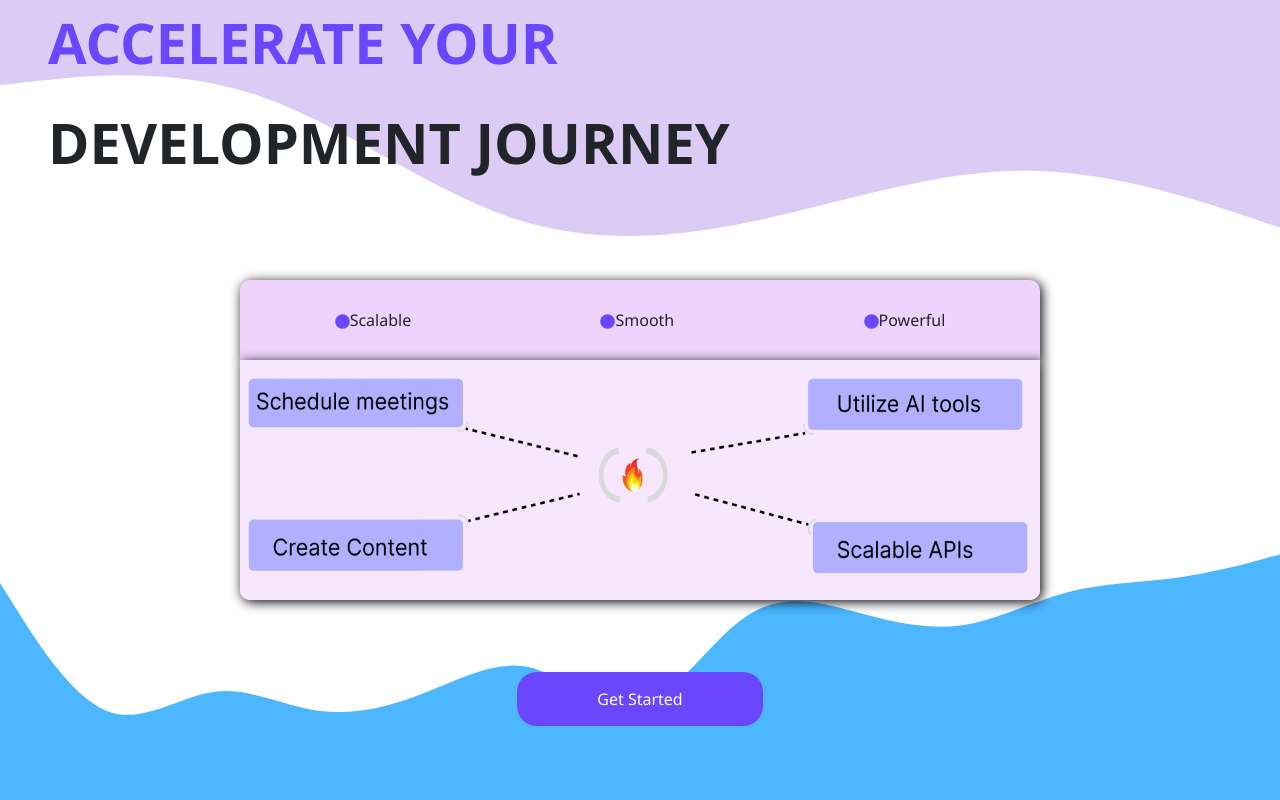
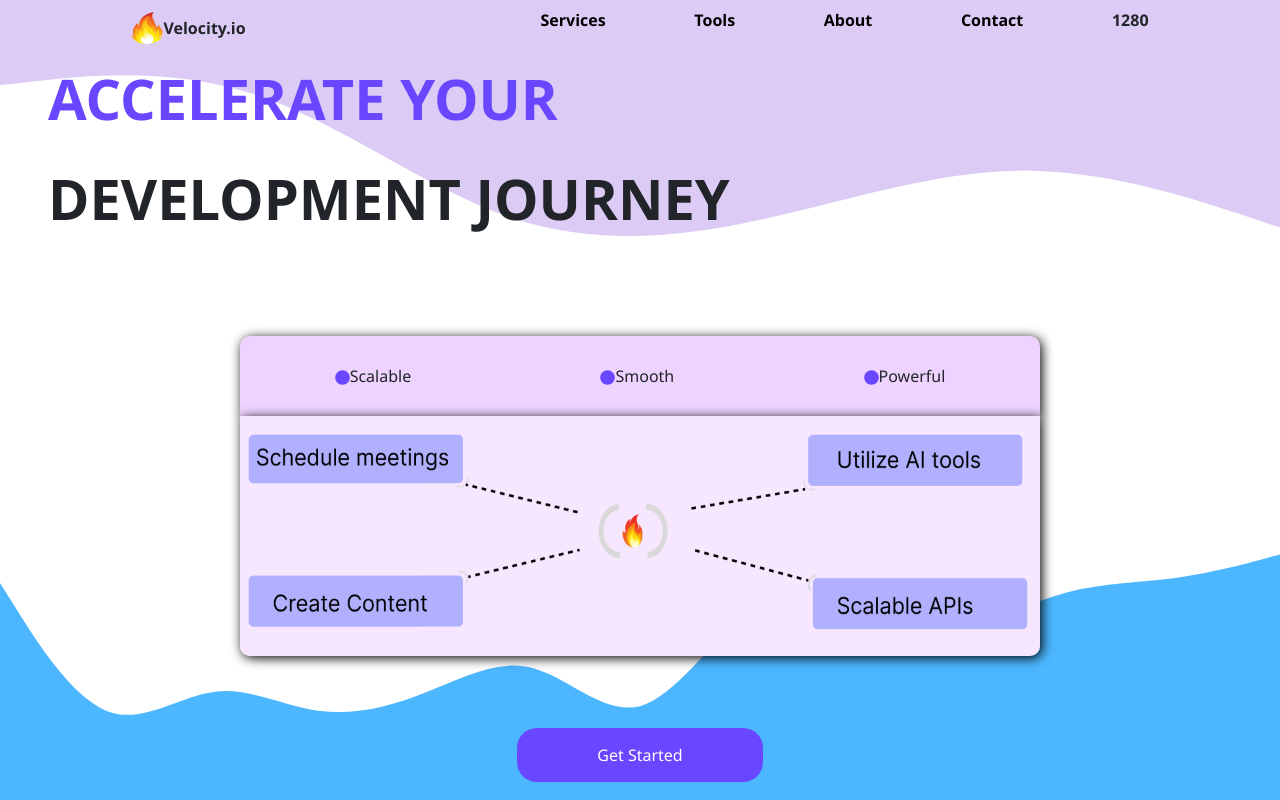
Before and after one commit to SoumyadeepOSD/Velocity, a React (Vite) app: page / in a window 1280 px wide. Shown: the top 800 px of the page. Built offline with nearby package versions, Linux system fonts and the light colour scheme.

Commit message:
Minor bug fixed

```diff
--- a/src/Components/Home.jsx
+++ b/src/Components/Home.jsx
@@ -13,18 +13,16 @@ function Home() {
       <svg style={{zIndex:-1, position:"absolute"}} xmlns="http://www.w3.org/2000/svg" viewBox="0 0 1440 320">
         <path fill="#5000ca" fillOpacity="0.2" d="M0,96L48,90.7C96,85,192,75,288,106.7C384,139,480,213,576,245.3C672,277,768,267,864,245.3C960,224,1056,192,1152,192C1248,192,1344,224,1392,240L1440,256L1440,0L1392,0C1344,0,1248,0,1152,0C1056,0,960,0,864,0C768,0,672,0,576,0C480,0,384,0,288,0C192,0,96,0,48,0L0,0Z"></path>
       </svg>
-
-
+      <Header/>
       {/* <Header/> */}
       <Hero/>
       <Card/>
       <MyButton name="Get Started"/>
+      <About/>
+      <Contact/>
       <svg style={{zIndex:-1, position:"absolute", bottom:-10}} xmlns="http://www.w3.org/2000/svg" viewBox="0 0 1440 320">
         <path fill="#0099ff" fillOpacity="0.7" d="M0,64L20,96C40,128,80,192,120,208C160,224,200,192,240,186.7C280,181,320,203,360,208C400,213,440,203,480,186.7C520,171,560,149,600,160C640,171,680,213,720,202.7C760,192,800,128,840,101.3C880,75,920,85,960,96C1000,107,1040,117,1080,112C1120,107,1160,85,1200,74.7C1240,64,1280,64,1320,58.7C1360,53,1400,43,1420,37.3L1440,32L1440,320L1420,320C1400,320,1360,320,1320,320C1280,320,1240,320,1200,320C1160,320,1120,320,1080,320C1040,320,1000,320,960,320C920,320,880,320,840,320C800,320,760,320,720,320C680,320,640,320,600,320C560,320,520,320,480,320C440,320,400,320,360,320C320,320,280,320,240,320C200,320,160,320,120,320C80,320,40,320,20,320L0,320Z"></path>
       </svg>
-
-      <About/>
-      <Contact/>
     </div>
   )
 }
--- a/src/sections/About.jsx
+++ b/src/sections/About.jsx
@@ -1,6 +1,6 @@
 function About() {
   return (
-    <div className="about-container">
+    <div className="about-container" id="about-container">
         <p className="black">About</p>
         <span className="rainbow-bar"></span>
         <p className="description">Developers always seek for getting everything at a single place to do their all development tasks regularly. Velocity.io allow us to access all kind of tools, components, APIs at a single place. You can focus on building, rest of all will be taken care by us</p>
```
